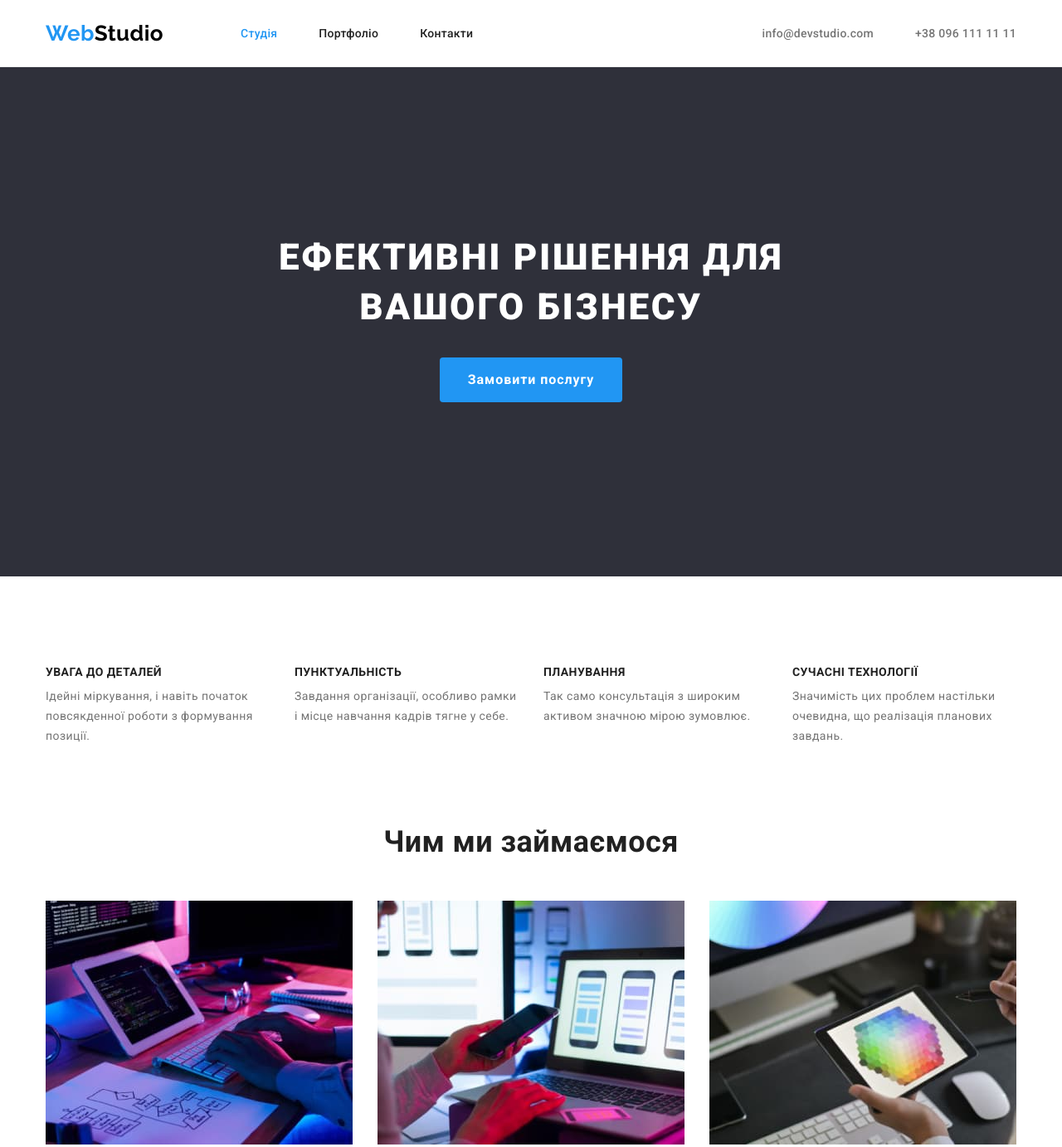
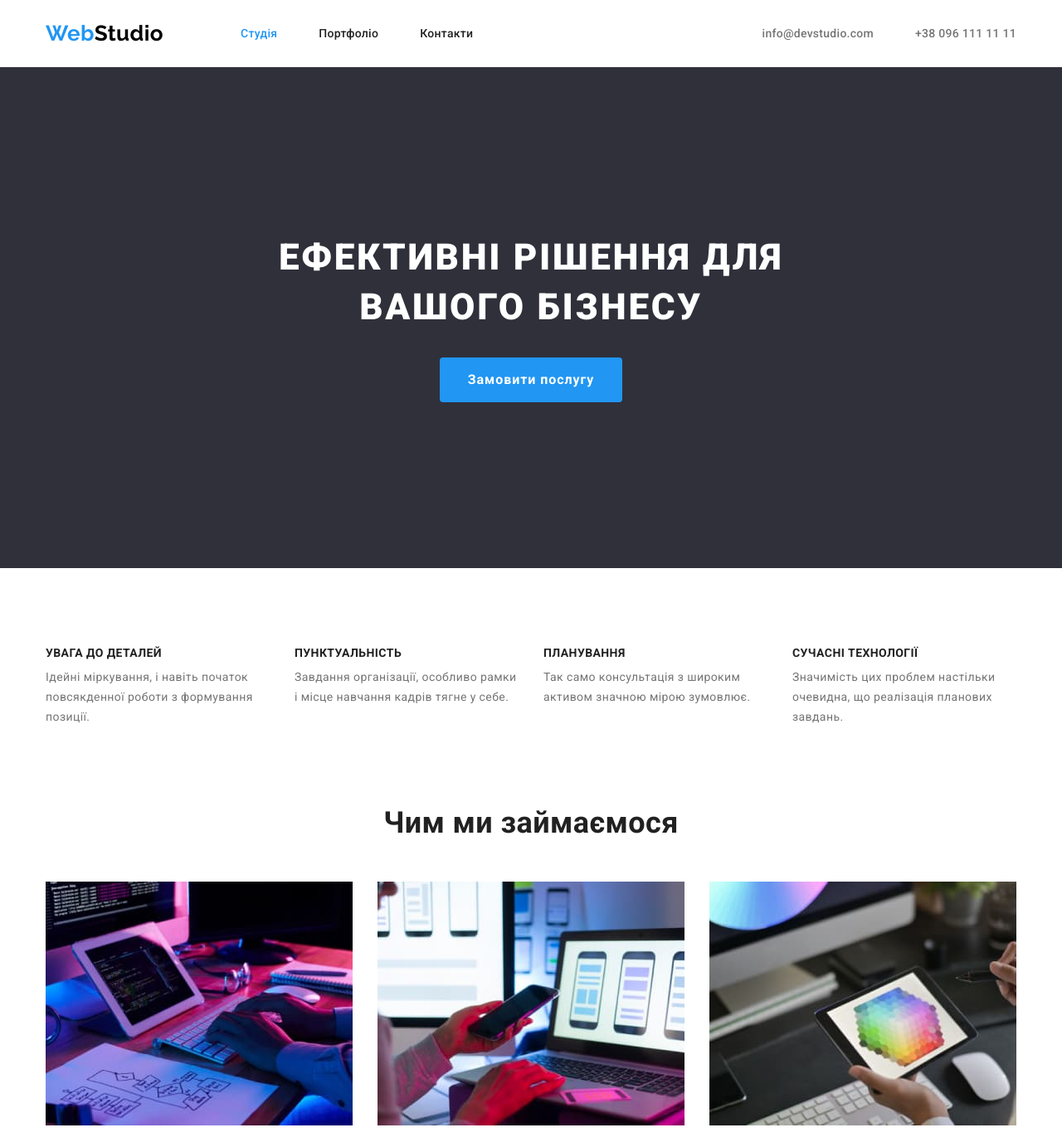
Before and after one commit to allborysenko/goit-markup-hw-03, a plain HTML site: page index.html in a window 1280 px wide. Shown: the top 1383 px of the page at 83% size. Drawn offline with nearby package versions, Linux system fonts and the light colour scheme.

Commit message:
padding benefit

```diff
--- a/css/styles.css
+++ b/css/styles.css
@@ -143,7 +143,7 @@ font-weight: 400;
     background-color: var(--hero-bgc);
     text-align: center;
     padding-top: 200px;
-    padding-bottom: 210px;
+    padding-bottom: 200px;
 }
 .hero {
     width: 696px;
@@ -179,10 +179,12 @@ font-weight: 400;
     background-color:var(--accent-hover);
 }
 
+.benefit {
+    padding-top: 94px;
+    padding-bottom: 94px;
+}
 .benefit-list {
     display: flex;
-    padding-top: 107px;
-    padding-bottom: 94px;
 }
 .benefit-list .item {
     margin-right: 30px;
```
